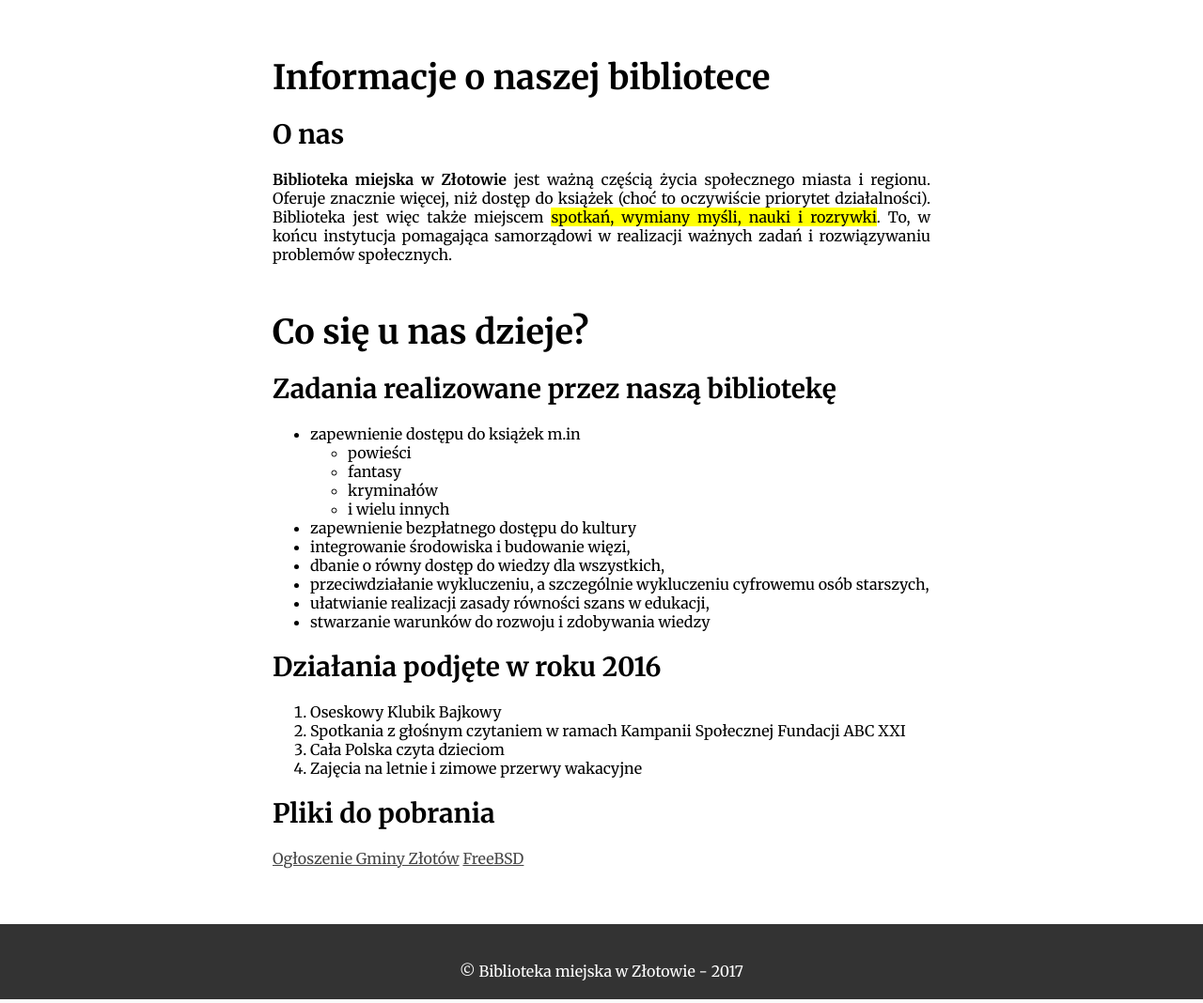
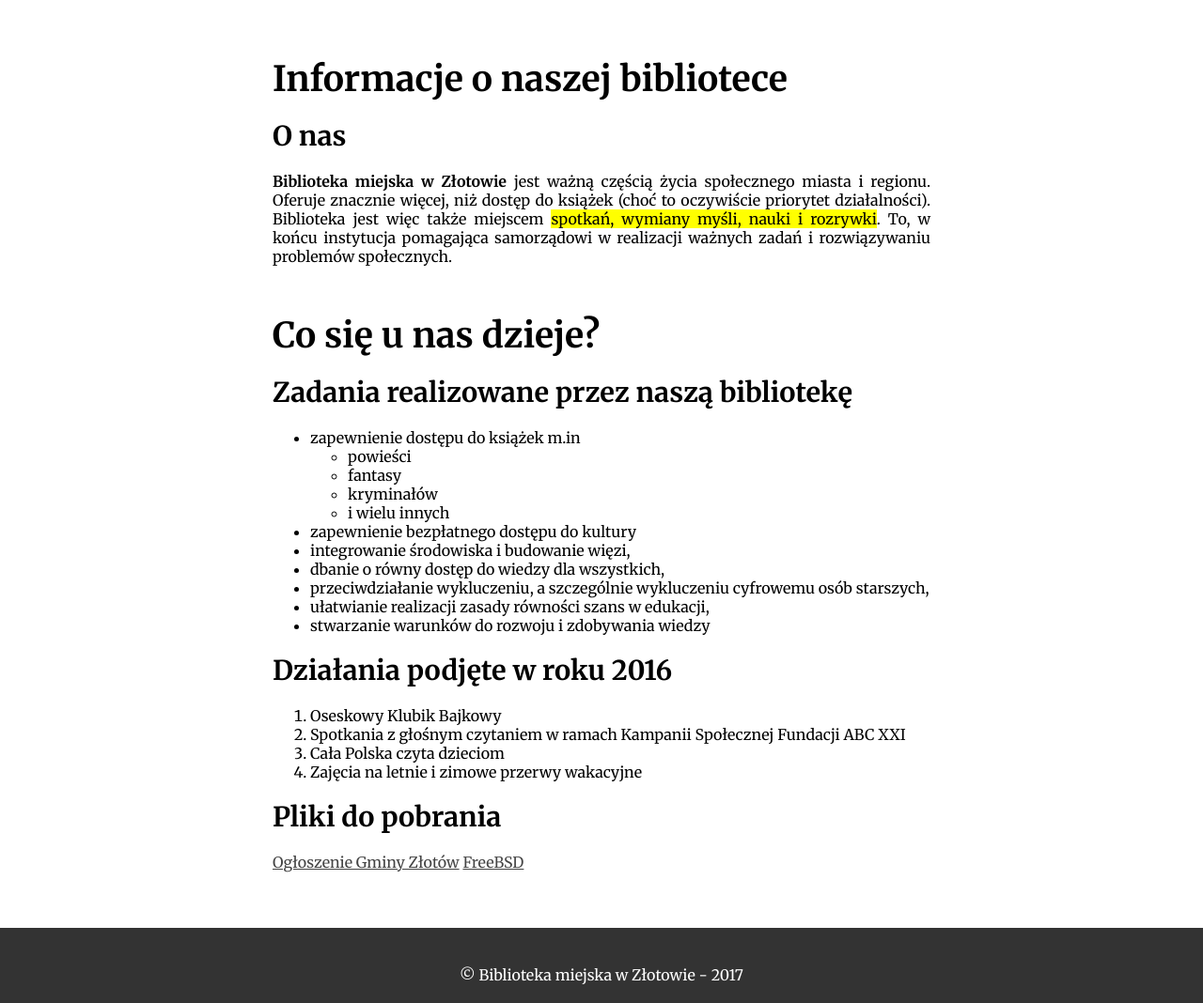
Before and after one commit to wSoltysiak/PSWLab, a PHP site: page /index.html in a window 1280 px wide. Shown: the part 540-1608 px from the top of the page at 94% size. Run offline with PHP 8.4, Linux system fonts and the light colour scheme.

Commit message:
Dodanie różnych jednostek w czcionkach

```diff
--- a/assets/css/info-section.css
+++ b/assets/css/info-section.css
@@ -3,15 +3,16 @@
     max-width: 700px;
     margin: 60px auto;
     padding: 0 10px;
+    font-size: 12pt;
 }
 
 .info-section__header {
-    font-size: 28px;
+    font-size: 1.8em;
     margin: 20px 0 20px 0;
 }
 
 .info-section__header--big {
-    font-size: 36px;
+    font-size: 233%;
     margin: 50px 0 0;
 }
 
```
